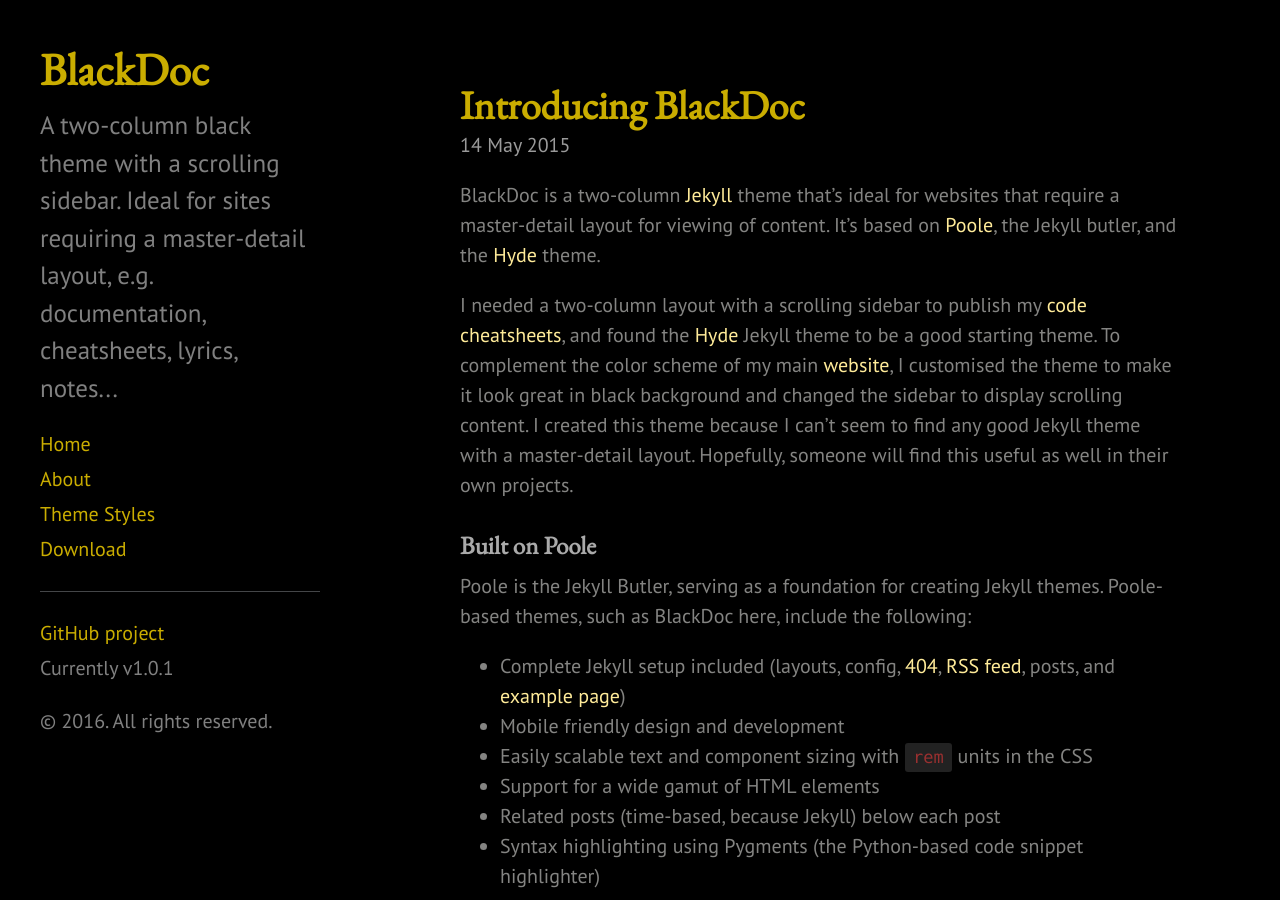
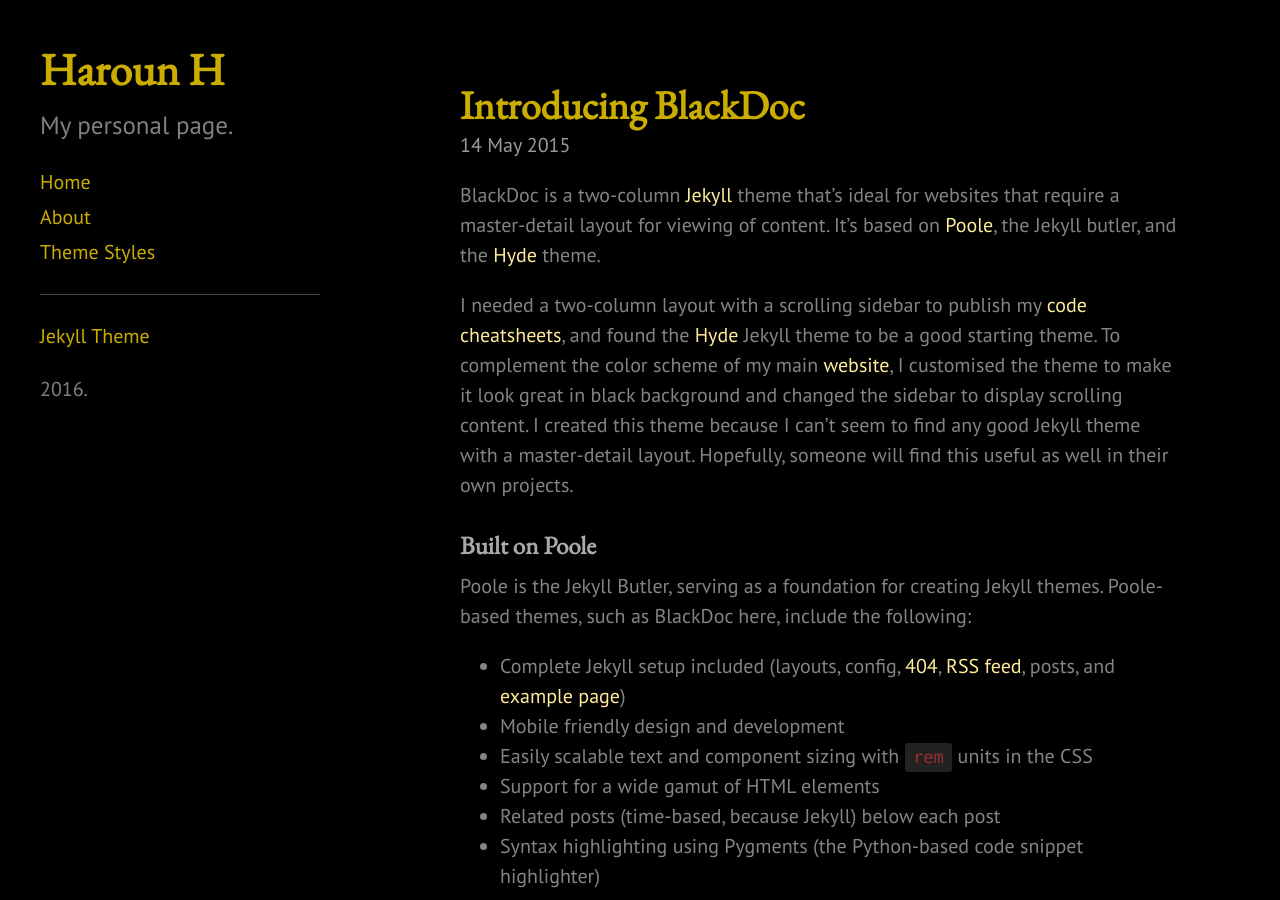
Before and after one commit to HarounH/harounh.github.io, a Jekyll site: the page built from index.html, in a window 1280 px wide and 900 px high. Built offline with Jekyll 4.4.1, drawn with Linux system fonts in a browser that asks for light colours; the list of posts is cut into pages by our own code.

Commit message:
Some changes to sidebar

```diff
--- a/_config.yml
+++ b/_config.yml
@@ -8,15 +8,15 @@
 permalink:        pretty
 
 # Setup
-title:            BlackDoc
-tagline:          Black Theme for Jekyll
-description:      "A two-column black theme with a scrolling sidebar. Ideal for sites requiring a master-detail layout, e.g. documentation, cheatsheets, lyrics, notes..."
+title:            Haroun H
+tagline:
+description:      "My personal page."
 url:              https://harounh.github.io
 baseurl:          /
 
 author:
-  name:           'Karlo Espiritu'
-  url:            https://twitter.com/karloespiritu
+  name:           'Haroun Habeeb'
+  url:
 
 paginate:         5
 
--- a/_includes/sidebar.html
+++ b/_includes/sidebar.html
@@ -26,12 +26,12 @@
         {% endif %}
       {% endfor %}
 
-      <a class="sidebar-nav-item" href="{{ site.github.repo }}/archive/master.zip">Download</a>
+
       <hr>
-      <a class="sidebar-nav-item" href="{{ site.github.repo }}">GitHub project</a>
-      <span class="sidebar-nav-item">Currently v{{ site.version }}</span>
+      <a class="sidebar-nav-item" href="{{ site.github.repo }}">Jekyll Theme</a>
+
     </nav>
 
-    <p>&copy; {{ site.time | date: '%Y' }}. All rights reserved.</p>
+    <p>{{ site.time | date: '%Y' }}.</p>
   </div>
 </div>
```
